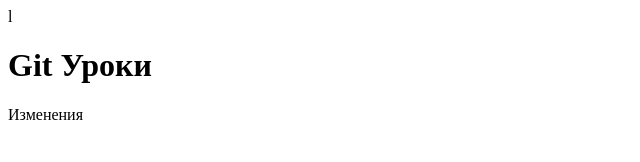
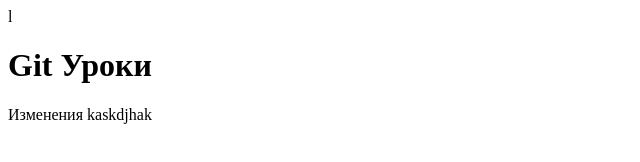
Before and after one commit to DmitriyKozionov/site, a plain HTML site: page index.html in a window 1280 px wide. Shown: the full height of the page, 0-640 px from the left. Drawn offline with Linux system fonts and the light colour scheme.

Commit message:
second commit

```diff
--- a/index.html
+++ b/index.html
@@ -5,6 +5,7 @@
  </head>
  <body>
   <h1>Git Уроки </h1>
-  <p>Изменения</p>
+
+  <p>Изменения kaskdjhak</p>
  </body>
 </html>
```
